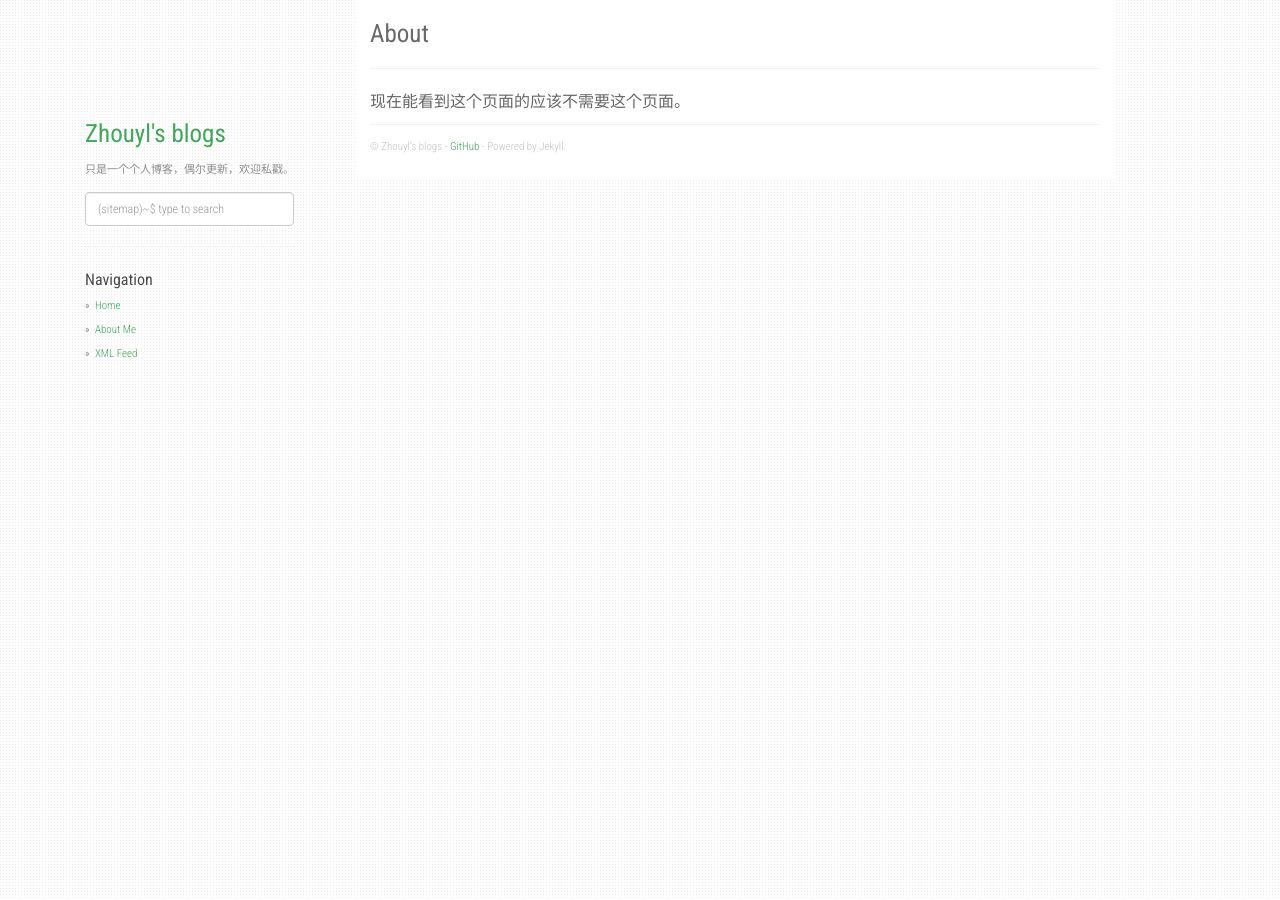
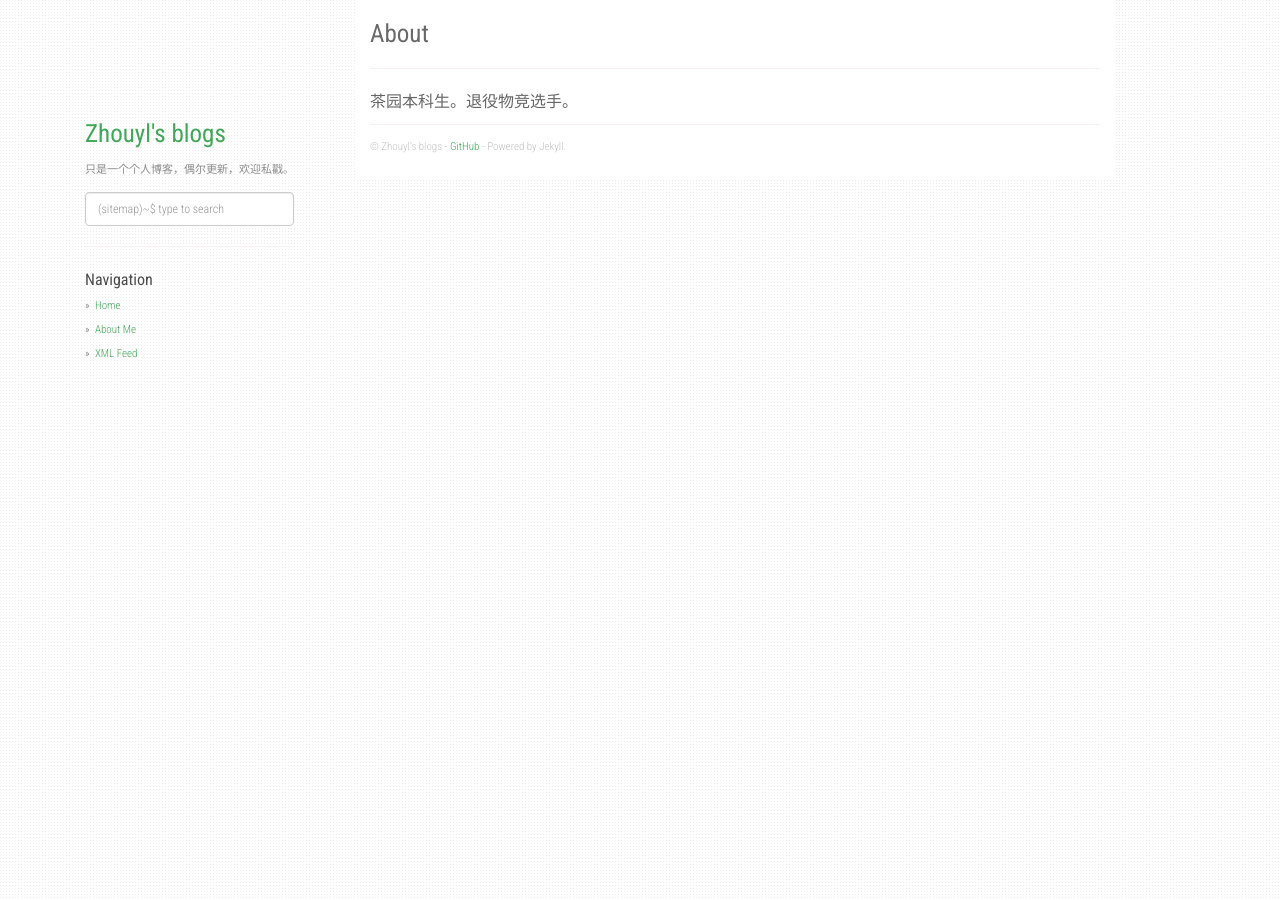
Before and after one commit to zhouyl19/zhouyl19.github.io, a Jekyll site: the page built from about.md, in a window 1280 px wide. Built offline with Jekyll 4.4.1, drawn with Linux system fonts in a browser that asks for light colours; nearby versions of some CDN libraries.

Commit message:
Update about.md

```diff
--- a/about.md
+++ b/about.md
@@ -4,4 +4,4 @@ title: About
 permalink: /about/
 ---
 
-现在能看到这个页面的应该不需要这个页面。
+茶园本科生。退役物竞选手。
```
